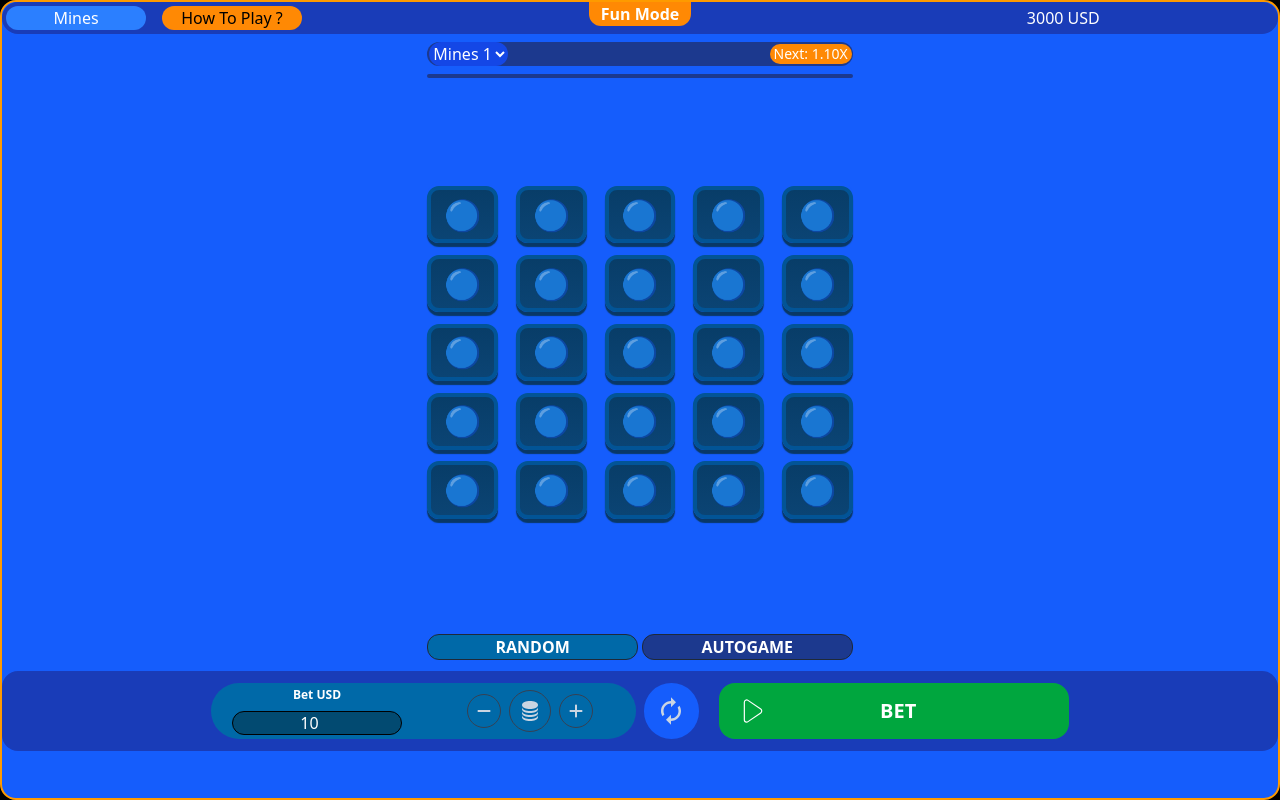
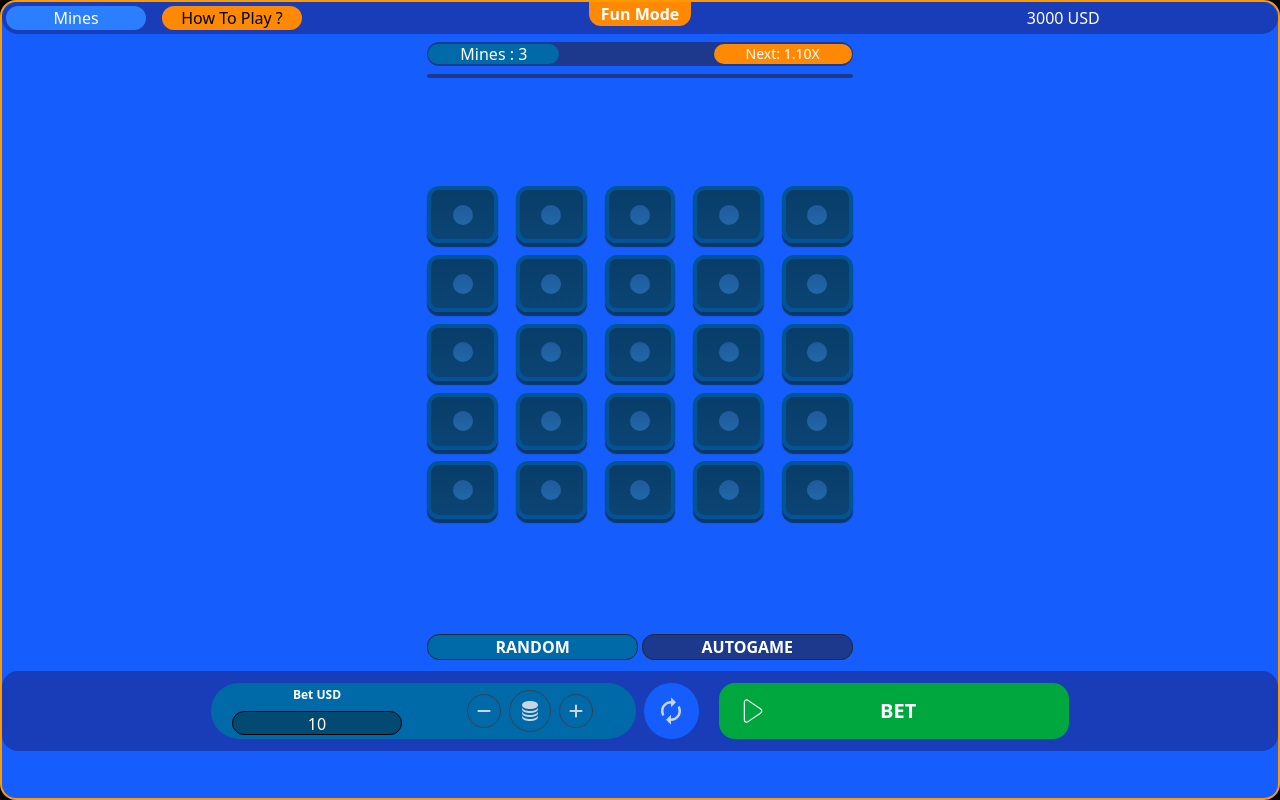
Before and after one commit to aditya90585/mines, a React (Vite) app: page / in a window 1280 px wide. Built offline with nearby package versions, Linux system fonts and the light colour scheme.

Commit message:
keyboard added

```diff
--- a/src/components/Footer.jsx
+++ b/src/components/Footer.jsx
@@ -1,38 +1,70 @@
 import React from 'react'
 import { useSelector, useDispatch } from 'react-redux'
 import { betAmt, togglefooter, togglemain } from '../features/mines/mineSlices'
-import { useState,useEffect } from 'react'
+import { useState, useEffect } from 'react'
 import { FaMinus } from "react-icons/fa6";
 import { FaPlus } from "react-icons/fa6";
 import { BiSolidCoinStack } from "react-icons/bi";
 import { CiPlay1 } from "react-icons/ci";
 import { MdOutlineAutorenew } from "react-icons/md";
+import { FiDelete } from "react-icons/fi";
+import { MdOutlineDone } from "react-icons/md";
 
 const Footer = () => {
-    const [betamt, setBetamt] = useState(10)
+    const [betamount, setBetamount] = useState("10")
     const [disablefooter, setDisablefooter] = useState(false)
+    const [keyboard, setKeyboard] = useState(false)
+    const [numkeys, setNumkeys] = useState([1, 2, 3, 4, 5, 6, 7, 8, 9, ".", 0, "delete"])
     const dispatch = useDispatch()
     const footerselector = useSelector(state => state.disablefooter)
-    console.log(footerselector,"hiii")
+    const mainselector = useSelector(state => state.disablemain)
+    console.log(footerselector, "hiii")
 
-    const bet = (e)=>{
-        dispatch(betAmt(betamt))
+    const bet = (e) => {
+        if (mainselector&&keyboard==false) {
+
+            dispatch(betAmt(parseInt(betamount)))
             dispatch(togglemain(false))
             setDisablefooter(true)
             dispatch(togglefooter(true))
+
+        }
+    }
+    const openkeyboard = () => {
+        setKeyboard(!keyboard)
+         if(betamount>=100&&keyboard==true){
+         setBetamount("100")
+        }
+    }
+    const changevalue = (num)=>{
+       if (num=="delete") {
+        setBetamount(betamount.slice(0,-1))
+       } else {
+       setBetamount(betamount+num.toString())
+       }
     }
 
     useEffect(() => {
-        console.log(footerselector,"heee")
+        console.log(footerselector, "heee")
         setDisablefooter(footerselector)
     }, [footerselector])
 
     return (
-        <footer className={`bg-blue-800  w-full md:h-20 h-2/10 rounded-2xl flex md:flex-row flex-col-reverse gap-x-2 gap-y-2 justify-center cursor-pointer items-center ${disablefooter?"disable-div":""}`}>
+        <footer className={`bg-blue-800  w-full md:h-20 h-2/10 rounded-2xl flex md:flex-row flex-col-reverse gap-x-2 gap-y-2 justify-center cursor-pointer items-center ${disablefooter ? "disable-div" : ""}`}>
             <div className='bg-sky-700 md:w-1/3 w-9/10 md:h-7/10 h-1/3 rounded-full flex' >
+                <div className={`h-70 w-60 bg-sky-700 rounded-2xl fixed md:bottom-22 bottom-23 md:left-52  ${keyboard ? "" : "hidden"}`}>
+                    <div className=' m-2 h-9/12 rounded-2xl bg-sky-700 flex flex-wrap gap-x-2 gap-y-2 justify-center items-center'>
+                        {numkeys.map((num, index) => {
+                            return <span onClick={()=>changevalue(num)} className='w-2/7 h-1/5 rounded-xl border-black flex border justify-center items-center text-white bg-sky-700'>{(num=="delete")?<FiDelete />:`${num}`}</span>
+                        })}
+                    </div>
+                    <div onClick={openkeyboard} className=' m-2 h-2/12 bg-sky-900 text-white rounded-2xl flex justify-center items-center'><MdOutlineDone /></div>
+                </div>
                 <div className='flex justify-center gap-y-2 items-center flex-col w-1/2'>
                     <div className='text-white  text-xs font-semibold font-sans'>Bet USD</div>
-                    <input value={betamt} onChange={(e)=> setBetamt(e.target.value)} className='bg-sky-900 border border-black w-8/10 h-6 rounded-full text-white text-center' type="number" name="" id="" />
+                    <div onClick={openkeyboard} className='bg-sky-900 border border-black w-8/10 h-6 rounded-full text-white text-center'>
+                        {betamount}
+                    </div>
                 </div>
                 <div className='w-1/2 h-full flex justify-center items-center gap-x-2'>
                     <div className='p-2  border border-gray-700 rounded-full text-slate-300'><FaMinus /></div>
--- a/src/components/Main.jsx
+++ b/src/components/Main.jsx
@@ -1,51 +1,50 @@
 import React, { useState, useEffect } from 'react'
 import { useSelector, useDispatch } from 'react-redux'
-import { betAmt, togglefooter,togglemain } from '../features/mines/mineSlices'
+import { betAmt, togglefooter, togglemain } from '../features/mines/mineSlices'
 
 
 
 const Main = () => {
-  const minesCount = 10
+  const [minesCount, setMinesCount] = useState(3)
   const [boxes, setBoxes] = useState([])
   const [revealed, setRevealed] = useState([])
   const [maindisable, setMaindisable] = useState(true)
+const [togglemine, setTogglemine] = useState(true)
+const [totalmines, setTotalmines] = useState([1,2,3,4,5,6,7,8,9,10,11,12,13,14,15,16,17,18,19,20])
+
   const mainselector = useSelector(state => state.disablemain)
+  const footerselector = useSelector(state => state.disablefooter)
   const dispatch = useDispatch()
 
   useEffect(() => {
     resetGame();
-  }, []);
-  useEffect(() => {
-    setMaindisable(mainselector)
-  }, [mainselector])
+  }, [minesCount]);
 
 
   const resetGame = () => {
     const newBoxes = Array(5 * 5).fill("safe")
-
-    for (let index = 0; index < minesCount; index++) {
+    let index = 0
+    while (index < minesCount) {
       const random = Math.floor(Math.random() * newBoxes.length)
       if (newBoxes[random] !== "mines") {
         newBoxes[random] = "mines"
-
-
-
-
+        index++
       }
     }
+
     setMaindisable(true)
-     dispatch(togglemain(true))
+    dispatch(togglemain(true))
     setBoxes(newBoxes)
     setRevealed(Array(5 * 5).fill(false))
   }
 
 
   const handleBoxclick = (index) => {
+    if(footerselector){
 
     const newRevealed = [...revealed]
     newRevealed[index] = "true"
     setRevealed(newRevealed)
-    console.log("clicked", index)
 
     if (boxes[index] == "mines") {
       alert("you lose 💣💥")
@@ -57,30 +56,43 @@ const Main = () => {
       }, 1500);
 
     }
+  }
+  }
+
+  const togglemineselector = () =>{
+   setTogglemine(!togglemine)
 
   }
-  console.log(boxes, revealed)
+
+  const changemines= (mines)=>{
+    setMinesCount(mines)
+    setTogglemine(true)
+
+  }
 
 
   return (
-    <main className={`flex flex-col justify-between items-center h-8/10 ${maindisable ? "disable-main" : ""} `}>
-      <div className='flex flex-col md:w-1/3 w-9/10 mt-2'>
+    <main className={`flex flex-col justify-between items-center h-8/10  `}>
+      <div className={`flex flex-col md:w-1/3 w-9/10 mt-2 ${footerselector ? "disable-main" : ""}`}>
 
         <div className=' bg-blue-900 h-6 rounded-2xl flex justify-between items-center'>
-          <div className='flex items-center h-5 mx-px'>
-            <select name="Mines" className='bg-blue-700  rounded-xl  m-px text-white' >
-              <option selected value="1">Mines 1</option>
-              <option className='bg-red-200' value="2">Mines 2</option>
-              <option value="3">Mines 3</option>
-              <option value="4">Mines 4</option>
-              <option value="5">Mines 5</option>
-            </select>
+          <div className='flex items-center h-5 mx-px '>
+            <div onClick={togglemineselector} className='bg-sky-700 cursor-pointer rounded-xl px-8 h-5 text-white flex justify-center items-center' >
+              Mines : {minesCount}
+            </div>
+            <div className={`h-55 w-43 bg-slate-800 fixed md:top-17 top-9 overflow-y-scroll rounded-xl ${togglemine?"hidden":""}`}>
+             {totalmines.map((mines)=>{
+             return <div onClick={()=>changemines(mines)} className={` cursor-pointer text-white mx-4 mt-4 mb-4 h-5 flex justify-center items-center rounded-xl ${(minesCount)==mines?"bg-sky-700":"bg-sky-900"}`}>{mines}</div>
+             })}
+
+
+            </div>
           </div>
-          <div className='bg-orange-400 rounded-xl px-1 mx-px text-sm text-white h-5'>Next: 1.10X</div>
+          <div className='bg-orange-400 rounded-xl px-8 mx-px text-sm text-white h-5'>Next: 1.10X</div>
         </div>
         <div className=' bg-blue-900 h-1 my-2 rounded-2xl flex justify-between items-center'></div>
       </div>
-      <div className={`md:w-1/3 md:h-86  h-1/3 w-8/10 bg-blue-600 rounded-2xl flex flex-wrap justify-between md:gap-x-2 gap-x-1 items-center`}>
+      <div className={`md:w-1/3 md:h-86  h-1/3 w-8/10 bg-blue-600 rounded-2xl flex flex-wrap justify-between md:gap-x-2 gap-x-1 items-center ${mainselector ? "disable-main" : ""}`}>
         {boxes.map((box, index) => {
           return <div key={index} onClick={() => handleBoxclick(index)} className={`h-1/6 md:text-3xl text-xl cursor-pointer w-1/6 md:rounded-xl rounded-md border-4  flex justify-center items-center
           ${revealed[index]
@@ -89,7 +101,7 @@ const Main = () => {
               : "grad"
             }
           `}>
-            {revealed[index] ? box == "safe" ? "🌟" : "💣" : "🔵"}
+            {revealed[index] ? box == "safe" ? "🌟" : "💣" :  <div className={`h-5 w-5 rounded-full gradcircle `}></div> }
 
             {/* <div className={`h-5 w-5 rounded-full gradcircle `}></div> */}
           </div>
```
Lines whose indentation alone changed are shown as unchanged.
